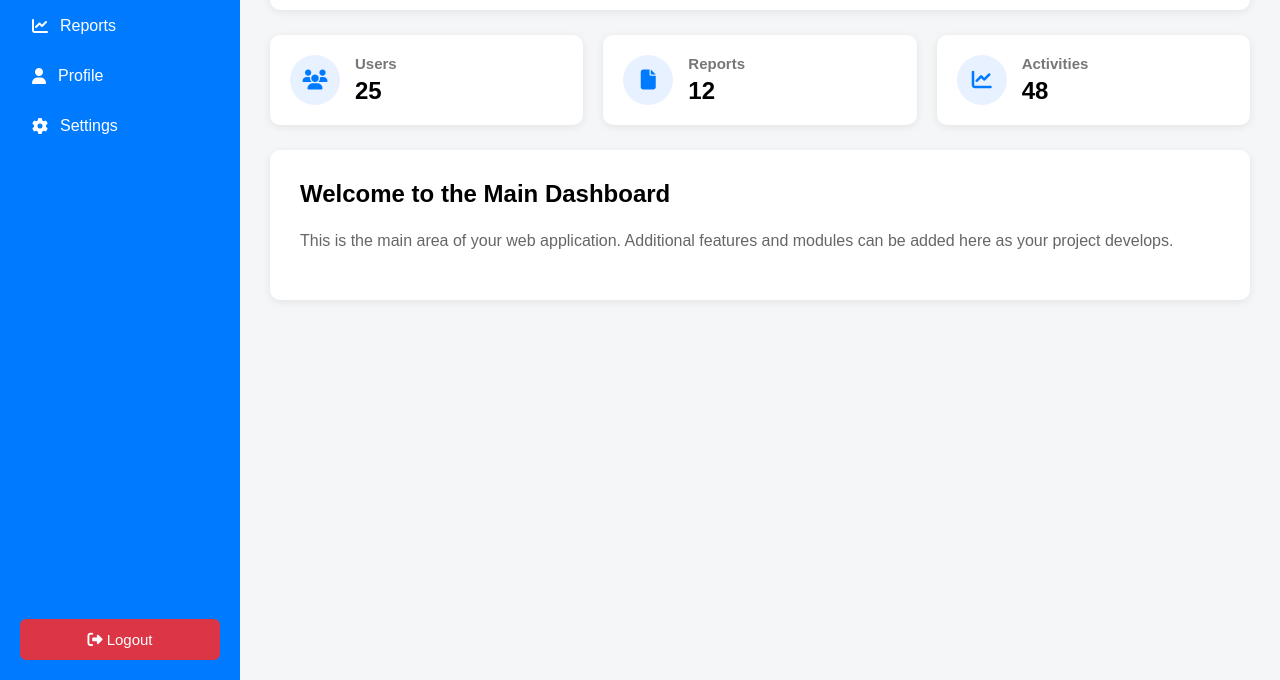
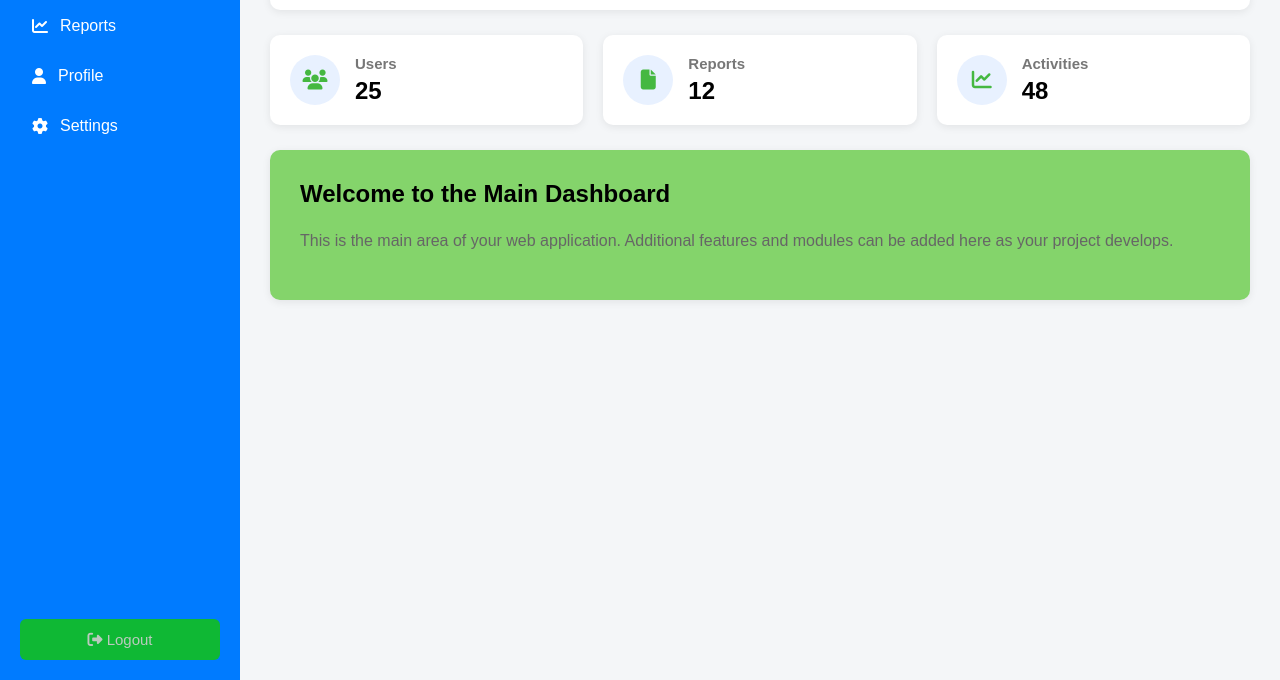
Before and after one commit to Codalisher14/web-application-group-projects, a website: page Main_Dashboard/main_dashboard.html in a window 1280 px wide. Shown: the part 120-800 px from the top of the page. Drawn offline with Linux system fonts and the light colour scheme.

Commit message:
Removed and Changing the colors

```diff
--- a/Main_Dashboard/main_dashboard.css
+++ b/Main_Dashboard/main_dashboard.css
@@ -6,9 +6,7 @@
  font-family: Arial, sans-serif;
  background: #f4f6f8;
 }
-/* =========================================
- SIDEBAR
- ========================================= */
+
 .sidebar {
  position: fixed;
  left: 0;
@@ -21,7 +19,7 @@
  display: flex;
  flex-direction: column;
 }
-/* Logo */
+
 .dashboard-logo {
  display: flex;
  align-items: center;
@@ -33,7 +31,7 @@
 .dashboard-logo i {
  font-size: 25px;
 }
-/* Navigation */
+
 nav {
  display: flex;
  flex-direction: column;
@@ -56,19 +54,17 @@
 .logout-button {
  margin-top: auto;
  padding: 12px;
- background: #dc3545;
- color: white;
+ background: #0fb834;
+ color: rgb(187, 202, 190);
  border: none;
  border-radius: 6px;
  cursor: pointer;
  font-size: 15px;
 }
 .logout-button:hover {
- background: #b02a37;
+ background: #a1e20a;
 }
-/* =========================================
- MAIN CONTENT
- ========================================= */
+
 .main-content {
  margin-left: 240px;
  padding: 30px;
@@ -88,9 +84,7 @@
  margin: 0;
  color: #777;
 }
-/* =========================================
- CARDS
- ========================================= */
+
 .cards {
  display: grid;
  grid-template-columns:
@@ -111,7 +105,7 @@
  height: 50px;
  border-radius: 50%;
  background: #e8f1ff;
- color: #007BFF;
+ color: #45b841;
  display: flex;
  justify-content: center;
  align-items: center;
@@ -127,12 +121,10 @@
  font-size: 24px;
  font-weight: bold;
 }
-/* =========================================
- WELCOME PANEL
- ========================================= */
+
 .welcome-panel {
  margin-top: 25px;
- background: white;
+ background: rgb(132, 212, 107);
  padding: 30px;
  border-radius: 10px;
  box-shadow: 0 2px 8px rgba(0,0,0,.08);
@@ -144,9 +136,7 @@
  color: #666;
  line-height: 1.6;
 }
-/* =========================================
- RESPONSIVE
- ========================================= */
+
 @media (max-width: 768px) {
  .sidebar {
  width: 70px;
```
